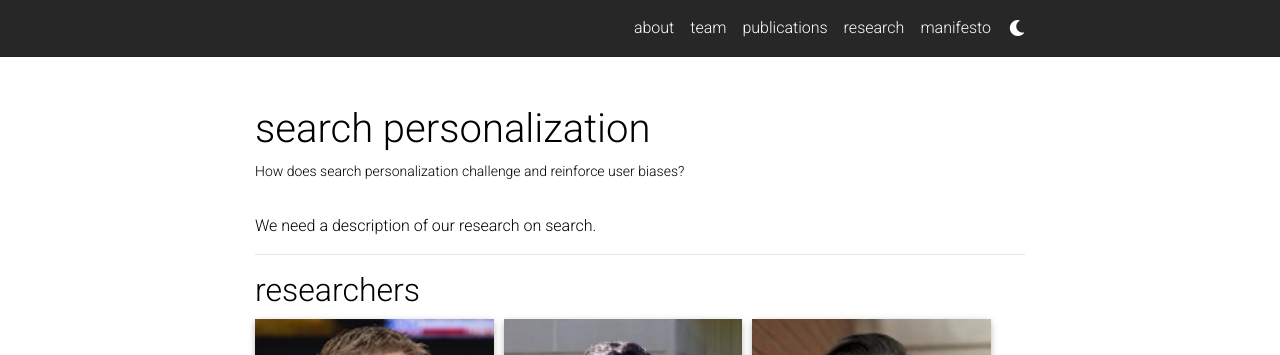
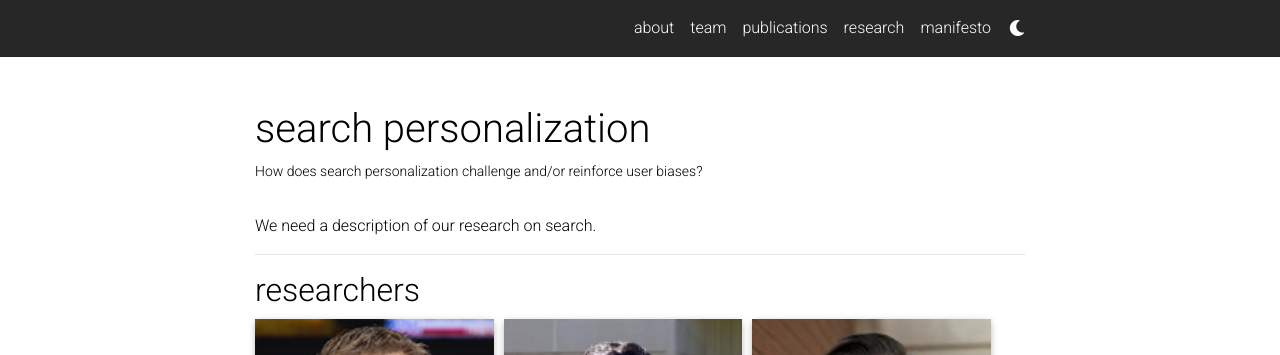
Before and after one commit to acrg-shared/acrg-shared.github.io, a Jekyll site: the page built from _projects/search.md, in a window 1280 px wide and 900 px high. Shown: the top 355 px of the window. Built offline with Jekyll 4.4.1, drawn with Linux system fonts in a browser that asks for light colours; comment, search, counter and statistics services are not loaded; a style sheet for code colours, icons or effects is not loaded; some of the changed text lies outside the part shown.

```diff
--- a/_projects/manipulation.md
+++ b/_projects/search.md
@@ -1,7 +1,7 @@
 ---
 layout: page
 title: search personalization
-description: How does search personalization challenge and reinforce user biases?
+description: How does search personalization challenge and/or reinforce user biases?
 img: /assets/img/midjourney/manipulation.png.jpg
 project: Search
 groups: [faculty, students]
```
Also changed, not shown: other parts of _projects/search.md (+1 -1 lines).
